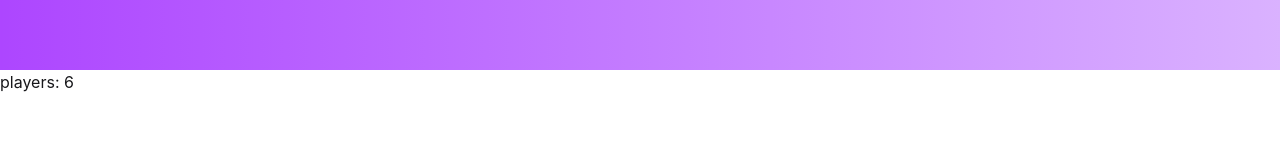
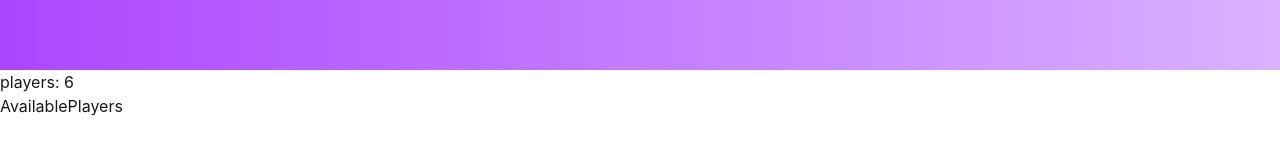
Before and after one commit to piasmajumdar/BPL-Dream-Project-Code, a React (Vite) app: page / in a window 1280 px wide. Shown: the part 394-548 px from the top of the page. Built offline with nearby package versions, Linux system fonts and the light colour scheme.

Commit message:
alignment

```diff
--- /dev/null
+++ b/src/Components/AvailablePlayers/AvailablePlayers.jsx
@@ -0,0 +1,12 @@
+import React from 'react';
+
+const AvailablePlayers = ({players}) => {
+    console.log(players)
+    return (
+        <div>
+            AvailablePlayers
+        </div>
+    );
+};
+
+export default AvailablePlayers;
--- a/src/Components/Homepage/banner/Banner.jsx
+++ b/src/Components/Homepage/banner/Banner.jsx
@@ -2,7 +2,7 @@ import React from 'react';
 
 const Banner = () => {
     return (
-        <div className='min-h-[50vh] bg-linear-to-r from bg-purple-500 to-purple-300'>
+        <div className='min-h-[50vh] bg-linear-to-r from bg-purple-500 to-purple-300 container mx-auto'>
             Banner
         </div>
     );
--- a/src/Components/Homepage/banner/players/Players.jsx
+++ b/src/Components/Homepage/banner/players/Players.jsx
@@ -1,13 +1,16 @@
 import React, { use } from 'react';
+import AvailablePlayers from '../../../AvailablePlayers/AvailablePlayers';
 
 const Players = ({playerPromise}) => {
 
-    const data= use(playerPromise);
-    console.log(data);
+    const players= use(playerPromise);
+    console.log(players);
 
     return (
-        <div>
-            players: {data.length}
+        <div className='container mx-auto'>
+            players: {players.length}
+
+            <AvailablePlayers players={players}></AvailablePlayers>
         </div>
     );
 };
--- a/src/Components/Navbar/Navbar.jsx
+++ b/src/Components/Navbar/Navbar.jsx
@@ -4,7 +4,7 @@ import dollarImg from "../../assets/dollar_1.png"
 const Navbar = () => {
     return (
 
-        <div className="navbar bg-base-100 shadow-sm">
+        <div className="navbar bg-base-100 shadow-sm container mx-auto">
             <div className="flex-1">
                 <a className="btn btn-ghost text-xl">daisyUI</a>
             </div>
```
